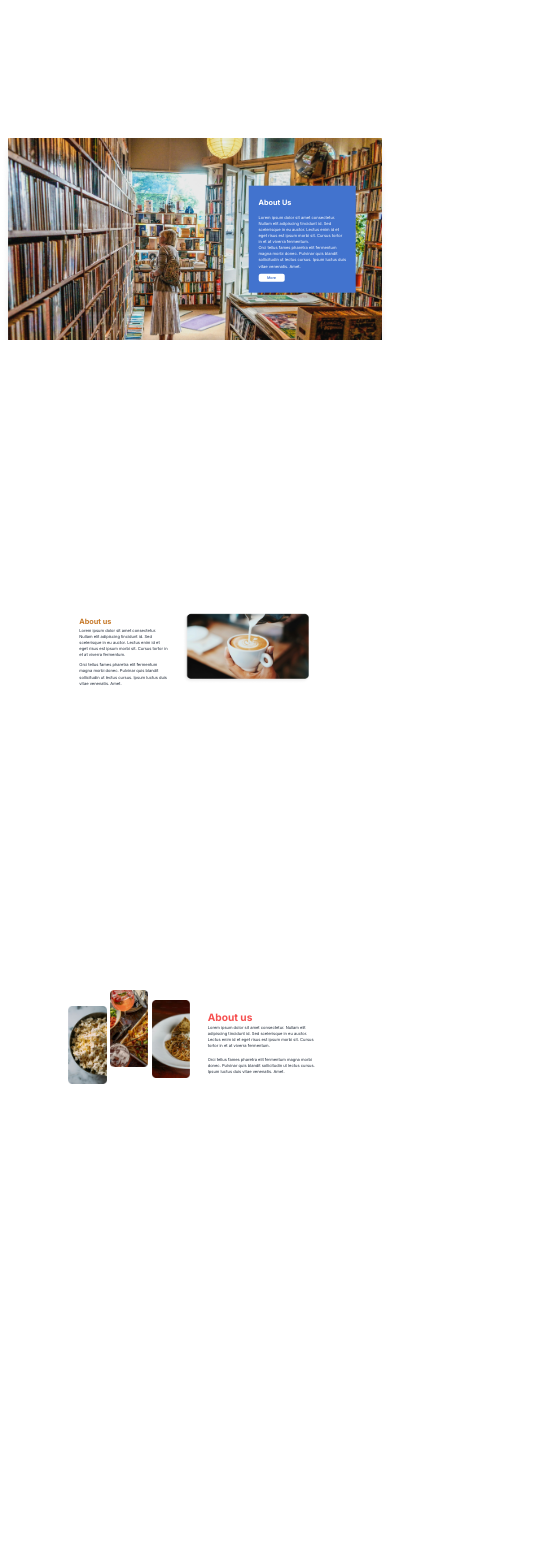
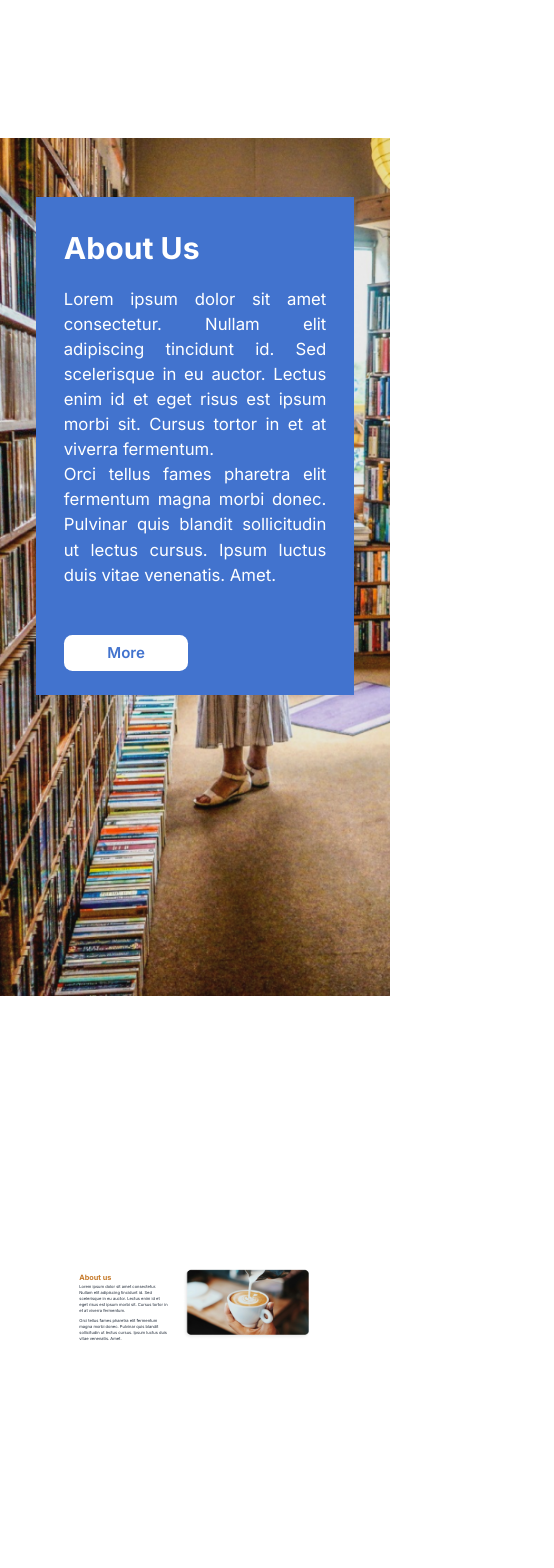
Before and after one commit to ArachnoVaId/TemplateLibrary, a Next.js app in the folder template_library/: page / in a window 390 px wide. Shown: the part 3780-5348 px from the top of the page, 554 px wide, since content can reach past the window. Before the commit the page ends 4898 px from the top, so only its background shows below. Built offline with nearby package versions, Linux system fonts and the light colour scheme.

Commit message:
msg: update aboutUs 1 dan 3

```diff
--- a/template_library/src/app/sections/aboutUs/aboutUsVariant1.tsx
+++ b/template_library/src/app/sections/aboutUs/aboutUsVariant1.tsx
@@ -2,29 +2,30 @@ import Image from "next/image";
 
 export default function AboutUs1() {
   return (
-    <section className="w-full md:min-h-[49.271vw] md:aspect-ratio[1920/1080] aspect-ratio[430/946] p-8 flex flex-col justify-center items-center bg-white text-gray-800 relative bg-[url('/image/aboutUs/aboutUs1/Frame.png')] bg-cover md:bg-none">
-      <div className="w-[47.76vw] h-[35.469vw] md:bg-[url('/image/aboutUs/aboutUs1/Frame.png')] md:bg-cover z-0"></div>
-      <div className="w-[27.552vw] h-[27.344vw] bg-[#4273CE] z-10 absolute top-1/2 left-1/2 transform translate-x-1/2 -translate-y-1/2 p-[2.5vw]">
-        <h1 className="font-bold text-white text-[1.875vw] mt-[0.5vw]">
+    <section className="w-full md:min-h-[49.271vw] min-h-[220vw] md:aspect-ratio[1920/1080] aspect-ratio[430/946] p-8 flex flex-col justify-center items-center bg-white text-gray-800 relative bg-[url('/image/aboutUs/aboutUs1/Frame2.png')] bg-cover md:bg-none">
+      <div className="md:w-[47.76vw] md:h-[35.469vw] md:bg-[url('/image/aboutUs/aboutUs1/Frame.png')] md:bg-cover z-0"></div>
+      <div className="absolute top-[15vw] md:top-1/2 md:left-1/2 transform md:translate-x-1/2 md:-translate-y-1/2">
+        <div className="md:w-[27.552vw] md:h-[27.344vw] w-[81.326vw] h-[127.674vw] bg-[#4273CE] z-10 relative p-[7vw] md:p-[2.5vw]">
+          <h1 className="font-bold text-white md:text-[1.875vw] text-[7.726vw] mt-[0.5vw]">
             About Us
           </h1>
-        <p className="text-white text-[1.042vw] mt-[1.5vw]">
+          <p className="text-white text-[4.291vw] md:text-[1.042vw] mt-[4vw] md:mt-[1.5vw] text-justify">
             Lorem ipsum dolor sit amet consectetur. Nullam elit adipiscing
             tincidunt id. Sed scelerisque in eu auctor. Lectus enim id et eget
             risus est ipsum morbi sit. Cursus tortor in et at viverra fermentum.{" "}
             <br />
-          Orci tellus fames pharetra elit fermentum magna morbi donec. Pulvinar
-          quis blandit sollicitudin ut lectus cursus. Ipsum luctus duis vitae
-          venenatis. Amet.
+            Orci tellus fames pharetra elit fermentum magna morbi donec.
+            Pulvinar quis blandit sollicitudin ut lectus cursus. Ipsum luctus
+            duis vitae venenatis. Amet.
           </p>
           <a
             href=""
-          className="bg-white text-[#4273CE] font-semibold w-[6.667vw] h-[2.24vw] rounded-[0.521vw] text-[0.938vw] my-[1vw] text-center flex items-center justify-center hover:bg-slate-100 hover:scale-[102%] transition-all duration-700 ease-in-out"
+            className="bg-white text-[#4273CE] font-semibold w-[31.972vw] h-[9.407vw] md:w-[6.667vw] md:h-[2.24vw] md:mt-[1.5vw] mt-[12vw] rounded-[2.147vw] md:rounded-[0.521vw] text-[3.863vw] md:text-[0.938vw] my-[1vw] text-center flex items-center justify-center hover:bg-slate-100 hover:scale-[102%] transition-all duration-700 ease-in-out"
           >
             More
           </a>
         </div>
-      {/* 2nd */}
+      </div>
     </section>
   );
 }
--- a/template_library/src/app/sections/aboutUs/aboutUsVariant3.tsx
+++ b/template_library/src/app/sections/aboutUs/aboutUsVariant3.tsx
@@ -2,11 +2,11 @@ import Image from "next/image";
 
 export default function AboutUs3() {
   return (
-    <section className="w-full min-h-[37.188vw] p-8 flex flex-col justify-center items-center bg-white text-gray-800 relative">
-      <div className="w-[66.615vw] h-[25.208vw] flex justify-center items-center">
-        <div className="w-[31.25vw] h-[24.167vw] flex justify-between">
-          <div className="flex items-end">
-            <div className="w-[9.861vw] h-[20vw] rounded-[1.042vw]">
+    <section className="w-full md:min-h-[37.188vw] md:aspect-ratio[1920/1080] aspect-ratio[430/714] p-8 flex flex-col justify-center items-center bg-white text-gray-800 relative">
+      <div className="md:w-[66.615vw] md:h-[25.208vw] w-[184.065vw] h-[571.51] flex md:flex-row flex-col justify-center items-center">
+        <div className="md:w-[31.25vw] md:h-[24.167vw] w-[93.135vw] h-[72.026vw] flex justify-between">
+          <div className="md:flex md:items-end">
+            <div className="md:w-[9.861vw] md:h-[20vw] w-[29.391vw] h-[72.026vw] rounded-[1.042vw] flex items-end">
               <Image
                 src="/image/aboutUs/aboutUs3/Picture1.png"
                 width={10000}
@@ -16,7 +16,7 @@ export default function AboutUs3() {
             </div>
           </div>
           <div>
-            <div className="w-[9.861vw] h-[20vw] rounded-[1.042vw]">
+            <div className="md:w-[9.861vw] md:h-[20vw] w-[29.391vw] h-[59.607vw] rounded-[1.042vw]">
               <Image
                 src="/image/aboutUs/aboutUs3/Picture2.png"
                 width={10000}
@@ -25,29 +25,31 @@ export default function AboutUs3() {
               />
             </div>
           </div>
-          <div className="mt-[2.5vw]">
-            <div className="w-[9.861vw] h-[20vw] rounded-[1.042vw]">
+          <div className="mt-[2vw] md:mt-[0.5vw] flex items-center">
+            <div className="md:w-[9.861vw] md:h-[20vw] w-[29.391vw] h-[65.816vw] rounded-[1.042vw]">
               <Image
                 src="/image/aboutUs/aboutUs3/Picture3.png"
                 width={10000}
                 height={10000}
                 alt="picture1"
+                className="md:w-[9.861vw] md:h-[20vw] w-[29.391vw] h-[65.816vw]"
               />
             </div>
           </div>
         </div>
-        <div className="w-[29.219vw] h-[14.219vw] ml-[4.5vw]">
-          <h1 className="font-bold text-[2.604vw] text-[#F65050]">About us</h1>
-          <p className="text-[1.042vw]">
-            Lorem ipsum dolor sit amet consectetur. Nullam elit <br />
-            adipiscing tincidunt id. Sed scelerisque in eu auctor. <br />
-            Lectus enim id et eget risus est ipsum morbi sit. Cursus <br />
-            tortor in et at viverra fermentum.
+        <div className="md:w-[29.219vw] md:h-[14.219vw] w-[90.93vw] h-[60.884vw] md:ml-[4.5vw]">
+          <h1 className="font-bold text-[9.756vw] md:text-[2.604vw] text-[#F65050] mt-[4vw]">
+            About us
+          </h1>
+          <p className="text-[3.902vw] md:text-[1.042vw] text-justify">
+            Lorem ipsum dolor sit amet consectetur. Nullam elit adipiscing
+            tincidunt id. Sed scelerisque in eu auctor. Lectus enim id et eget
+            risus est ipsum morbi sit. Cursus tortor in et at viverra fermentum.
           </p>
-          <p className="mt-[2vw] text-[1.042vw]">
-            Orci tellus fames pharetra elit fermentum magna morbi <br />
-            donec. Pulvinar quis blandit sollicitudin ut lectus cursus. <br />
-            Ipsum luctus duis vitae venenatis. Amet.
+          <p className="mt-[2vw] text-[3.902vw] md:text-[1.042vw] text-justify">
+            Orci tellus fames pharetra elit fermentum magna morbi donec.
+            Pulvinar quis blandit sollicitudin ut lectus cursus. Ipsum luctus
+            duis vitae venenatis. Amet.
           </p>
         </div>
       </div>
```
Also changed, not shown: template_library/public/image/aboutUs/aboutUs1/Frame2.png (added). Lines whose indentation alone changed are shown as unchanged.
